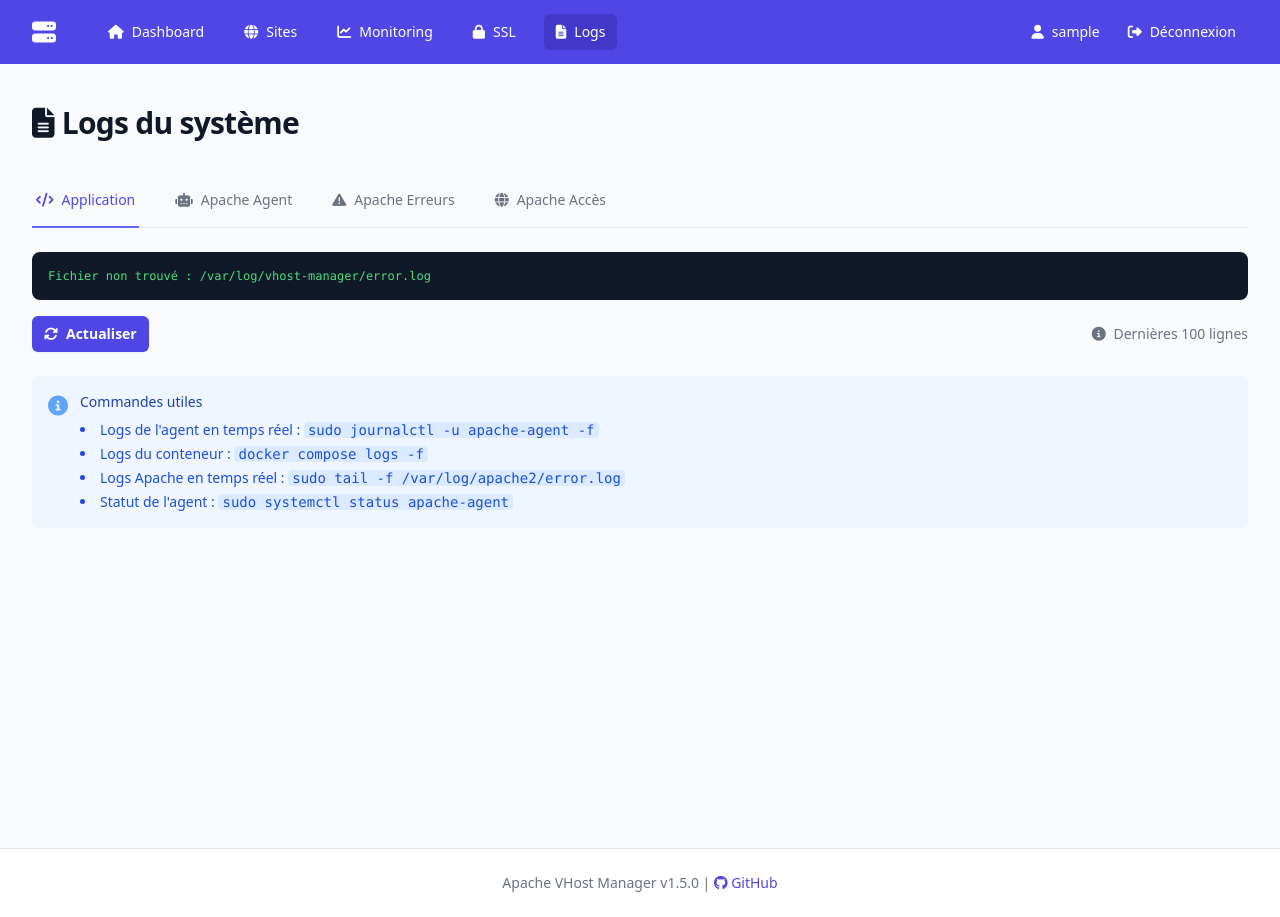
After one commit to Noubissie237/reverse-proxy, a Flask app: page /logs in a window 1280 px wide. The commit adds this page. Run offline with Flask 3, Linux system fonts and the light colour scheme; the visitor is signed in with stand-in values (Sample User, id 1); some libraries are stand-ins or nearby versions.

Commit message:
Ajout des logs

```diff
--- a/web/app.py
+++ b/web/app.py
@@ -176,24 +176,25 @@ def create_site():
                 return render_template('create_site.html')
 
             # Try to create the site in non-interactive mode
-            # Note: create_site uses print() instead of raising exceptions
-            # We need to check if it actually worked
-            initial_sites = set(manager.sites.keys())
-            manager.create_site(domain, port, ssl, interactive=False, force=True)
+            result = manager.create_site(domain, port, ssl, interactive=False, force=True)
 
             # Reload config to check if site was actually created
             manager.config_manager.load_config()
             manager.sites = manager.config_manager.sites
 
-            if domain in manager.sites:
+            if result and result.get('success'):
                 flash(f'Site {domain} créé avec succès !', 'success')
+                return redirect(url_for('sites'))
             else:
-                flash(f'Échec de la création du site {domain}. Vérifiez les logs.', 'error')
+                # Afficher l'erreur détaillée
+                error_msg = result.get('error') if result else 'Erreur inconnue'
+                flash(f'Échec de la création du site {domain}', 'error')
+                flash(f'Détails : {error_msg}', 'error')
+                return render_template('create_site.html', error_details=error_msg)
 
-            return redirect(url_for('sites'))
         except Exception as e:
             flash(f'Erreur lors de la création : {str(e)}', 'error')
-            return render_template('create_site.html')
+            return render_template('create_site.html', error_details=str(e))
 
     return render_template('create_site.html')
 
@@ -284,6 +285,33 @@ def api_stats():
         'ssl_sites': ssl_sites,
         'non_ssl_sites': total_sites - ssl_sites
     })
+
+
+@app.route('/logs')
+@login_required
+def logs():
+    """View application logs"""
+    log_files = {
+        'application': '/var/log/vhost-manager/error.log',
+        'agent': '/var/log/vhost-manager/apache-agent.log',
+        'apache_error': '/var/log/apache2/error.log',
+        'apache_access': '/var/log/apache2/access.log'
+    }
+
+    logs_content = {}
+    for name, path in log_files.items():
+        try:
+            if os.path.exists(path):
+                with open(path, 'r') as f:
+                    # Read last 100 lines
+                    lines = f.readlines()
+                    logs_content[name] = ''.join(lines[-100:])
+            else:
+                logs_content[name] = f"Fichier non trouvé : {path}"
+        except Exception as e:
+            logs_content[name] = f"Erreur de lecture : {str(e)}"
+
+    return render_template('logs.html', logs=logs_content)
 
 
 @app.route('/ssl-check')
--- a/web/templates/base.html
+++ b/web/templates/base.html
@@ -52,6 +52,10 @@
                                 <a href="{{ url_for('ssl_check') }}"
                                    class="{% if request.endpoint == 'ssl_check' %}bg-indigo-700{% else %}hover:bg-indigo-500{% endif %} text-white rounded-md px-3 py-2 text-sm font-medium">
                                     <i class="fas fa-lock mr-2"></i>SSL
+                                </a>
+                                <a href="{{ url_for('logs') }}"
+                                   class="{% if request.endpoint == 'logs' %}bg-indigo-700{% else %}hover:bg-indigo-500{% endif %} text-white rounded-md px-3 py-2 text-sm font-medium">
+                                    <i class="fas fa-file-alt mr-2"></i>Logs
                                 </a>
                             </div>
                         </div>
--- /dev/null
+++ b/web/templates/logs.html
@@ -0,0 +1,119 @@
+{% extends "base.html" %}
+
+{% block title %}Logs - Apache VHost Manager{% endblock %}
+
+{% block content %}
+<div class="py-10">
+    <header>
+        <div class="mx-auto max-w-7xl px-4 sm:px-6 lg:px-8">
+            <h1 class="text-3xl font-bold leading-tight tracking-tight text-gray-900">
+                <i class="fas fa-file-alt mr-2"></i>Logs du système
+            </h1>
+        </div>
+    </header>
+    <main>
+        <div class="mx-auto max-w-7xl px-4 sm:px-6 lg:px-8 mt-8">
+            <!-- Tabs -->
+            <div class="border-b border-gray-200">
+                <nav class="-mb-px flex space-x-8" aria-label="Tabs">
+                    <button onclick="showTab('application')"
+                            id="tab-application"
+                            class="tab-button border-indigo-500 text-indigo-600 whitespace-nowrap border-b-2 py-4 px-1 text-sm font-medium">
+                        <i class="fas fa-code mr-2"></i>Application
+                    </button>
+                    <button onclick="showTab('agent')"
+                            id="tab-agent"
+                            class="tab-button border-transparent text-gray-500 hover:border-gray-300 hover:text-gray-700 whitespace-nowrap border-b-2 py-4 px-1 text-sm font-medium">
+                        <i class="fas fa-robot mr-2"></i>Apache Agent
+                    </button>
+                    <button onclick="showTab('apache_error')"
+                            id="tab-apache_error"
+                            class="tab-button border-transparent text-gray-500 hover:border-gray-300 hover:text-gray-700 whitespace-nowrap border-b-2 py-4 px-1 text-sm font-medium">
+                        <i class="fas fa-exclamation-triangle mr-2"></i>Apache Erreurs
+                    </button>
+                    <button onclick="showTab('apache_access')"
+                            id="tab-apache_access"
+                            class="tab-button border-transparent text-gray-500 hover:border-gray-300 hover:text-gray-700 whitespace-nowrap border-b-2 py-4 px-1 text-sm font-medium">
+                        <i class="fas fa-globe mr-2"></i>Apache Accès
+                    </button>
+                </nav>
+            </div>
+
+            <!-- Log Content -->
+            <div class="mt-6">
+                {% for name, content in logs.items() %}
+                <div id="log-{{ name }}" class="log-content {% if name != 'application' %}hidden{% endif %}">
+                    <div class="bg-gray-900 rounded-lg p-4 overflow-auto" style="max-height: 600px;">
+                        <pre class="text-green-400 font-mono text-xs whitespace-pre-wrap">{{ content }}</pre>
+                    </div>
+
+                    <div class="mt-4 flex justify-between items-center">
+                        <button onclick="refreshLogs()"
+                                class="inline-flex items-center rounded-md bg-indigo-600 px-3 py-2 text-sm font-semibold text-white shadow-sm hover:bg-indigo-500">
+                            <i class="fas fa-sync-alt mr-2"></i>Actualiser
+                        </button>
+
+                        <div class="text-sm text-gray-500">
+                            <i class="fas fa-info-circle mr-1"></i>
+                            Dernières 100 lignes
+                        </div>
+                    </div>
+                </div>
+                {% endfor %}
+            </div>
+
+            <!-- Help Box -->
+            <div class="mt-6 rounded-md bg-blue-50 p-4">
+                <div class="flex">
+                    <div class="flex-shrink-0">
+                        <i class="fas fa-info-circle text-blue-400 text-xl"></i>
+                    </div>
+                    <div class="ml-3">
+                        <h3 class="text-sm font-medium text-blue-800">Commandes utiles</h3>
+                        <div class="mt-2 text-sm text-blue-700">
+                            <ul class="list-disc list-inside space-y-1">
+                                <li>Logs de l'agent en temps réel : <code class="bg-blue-100 px-1 rounded">sudo journalctl -u apache-agent -f</code></li>
+                                <li>Logs du conteneur : <code class="bg-blue-100 px-1 rounded">docker compose logs -f</code></li>
+                                <li>Logs Apache en temps réel : <code class="bg-blue-100 px-1 rounded">sudo tail -f /var/log/apache2/error.log</code></li>
+                                <li>Statut de l'agent : <code class="bg-blue-100 px-1 rounded">sudo systemctl status apache-agent</code></li>
+                            </ul>
+                        </div>
+                    </div>
+                </div>
+            </div>
+        </div>
+    </main>
+</div>
+
+<script>
+function showTab(tabName) {
+    // Hide all log contents
+    document.querySelectorAll('.log-content').forEach(el => {
+        el.classList.add('hidden');
+    });
+
+    // Show selected log content
+    document.getElementById('log-' + tabName).classList.remove('hidden');
+
+    // Update tab styles
+    document.querySelectorAll('.tab-button').forEach(btn => {
+        btn.classList.remove('border-indigo-500', 'text-indigo-600');
+        btn.classList.add('border-transparent', 'text-gray-500');
+    });
+
+    document.getElementById('tab-' + tabName).classList.remove('border-transparent', 'text-gray-500');
+    document.getElementById('tab-' + tabName).classList.add('border-indigo-500', 'text-indigo-600');
+}
+
+function refreshLogs() {
+    location.reload();
+}
+
+// Auto-scroll to bottom of logs
+document.addEventListener('DOMContentLoaded', function() {
+    document.querySelectorAll('.log-content > div').forEach(el => {
+        el.scrollTop = el.scrollHeight;
+    });
+});
+</script>
+{% endblock %}
```
Also changed, not shown: vhost_manager/core.py (+34 -14 lines), web/templates/create_site.html (+26 -0 lines).
